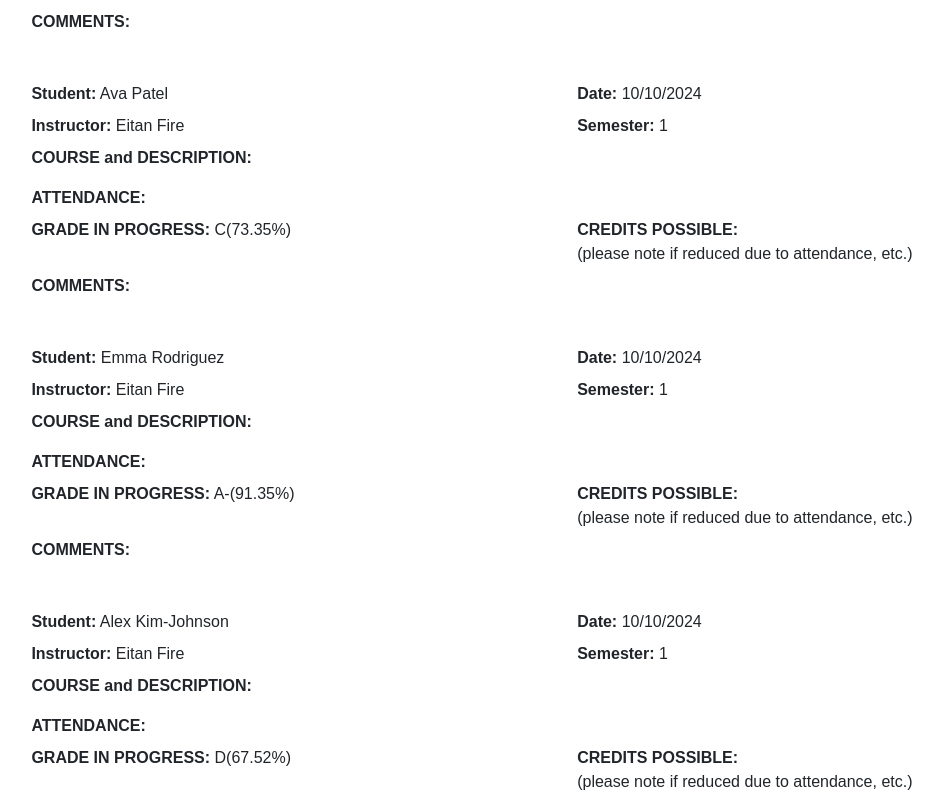
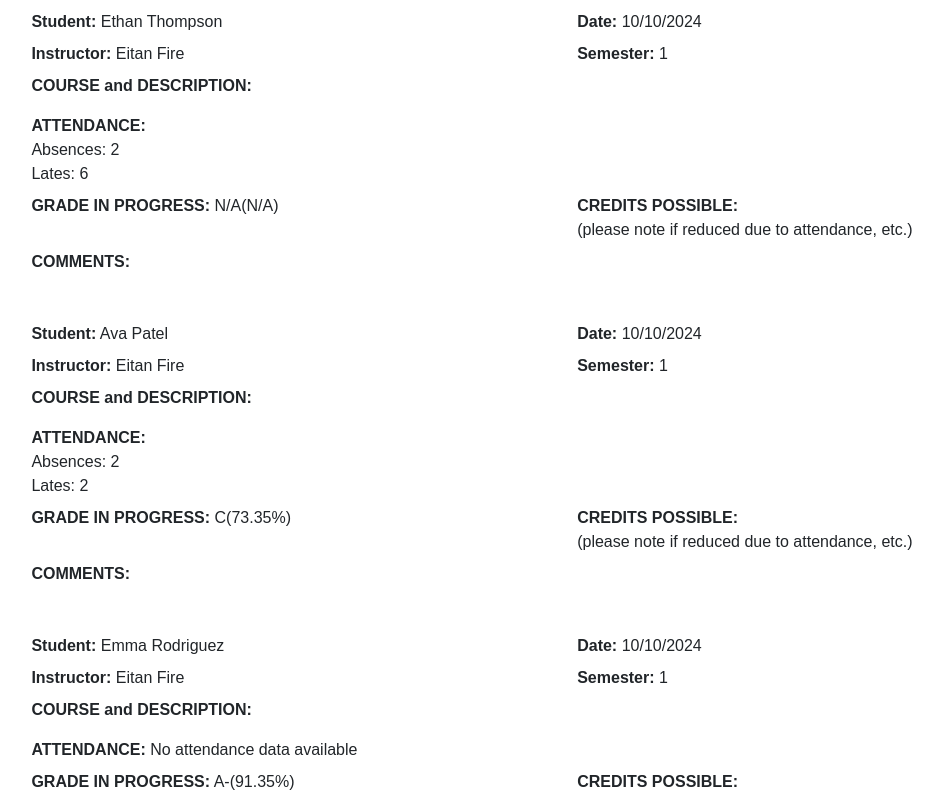
Before and after one commit to eitanfire/Progress-Report-Generator, a React (Vite) app: page / in a window 1280 px wide. Shown: the part 1467-2260 px from the top of the page, without its empty margins (169-1112 px from the left). Built offline with nearby package versions, Linux system fonts and the light colour scheme.

Commit message:
display attendance data on progress report

```diff
--- a/src/components/Report.tsx
+++ b/src/components/Report.tsx
@@ -2,7 +2,7 @@ import React, { useState, useEffect } from "react";
 import { Col, Row, Container } from "reactstrap";
 import gradesData from "../grades.json";
 import gradeScaleData from "../utils/gradeScale.json";
-// import Logo from "../assets/unnamed.jpg";
+import attendanceData from "../utils/attendance.json";
 import Logo from "../assets/sept-school-logo.png";
 
 interface Student {
@@ -10,11 +10,18 @@ interface Student {
   firstName: string;
   email: string;
   overallGrade: number | null;
+  attendance?: AttendanceRecord;
 }
 
 interface GradeScale {
   letter: string;
   minPercentage: number;
+}
+
+interface AttendanceRecord {
+  name: string;
+  absences: number;
+  lates: number;
 }
 
 const Report: React.FC = () => {
@@ -28,7 +35,25 @@ const Report: React.FC = () => {
         ? parseFloat(student.overallGrade)
         : null,
     }));
-    setStudents(processedStudents);
+
+    const processedAttendance = attendanceData.studentAttendance.map(
+      (student) => ({
+        name: student.name,
+        absences: student.attendance[6], // Index 6 corresponds to 'A' (Absences)
+        lates: student.attendance[3] + student.attendance[4], // Indices 3 and 4 correspond to 'L' and 'LE' (Lates)
+      })
+    );
+
+    // Merge attendance data with student data
+    const studentsWithAttendance = processedStudents.map((student) => {
+      const attendanceRecord = processedAttendance.find(
+        (record) =>
+          record.name.toLowerCase() === student.firstName.toLowerCase()
+      );
+      return { ...student, attendance: attendanceRecord };
+    });
+
+    setStudents(studentsWithAttendance);
     setGradeScale(gradeScaleData.gradeScale);
   }, []);
 
@@ -47,11 +72,9 @@ const Report: React.FC = () => {
     return "F"; // Default to F if no other grade matches
   };
 
-  console.log("Logo import:", Logo);
-
   return (
     <Container fluid>
-        <img className="logo" src={Logo} alt="Logo" />
+      <img className="logo" src={Logo} alt="Logo" />
       <Row className="mb-3">
         <Col>
           <h1 className="heading">MID-SEMESTER STUDENT EVALUATION</h1>
@@ -87,6 +110,16 @@ const Report: React.FC = () => {
           <Row className="mb-2">
             <Col>
               <strong>ATTENDANCE:</strong>
+              {student.attendance ? (
+                <>
+                  <br />
+                  Absences: {student.attendance.absences}
+                  <br />
+                  Lates: {student.attendance.lates}
+                </>
+              ) : (
+                <span> No attendance data available</span>
+              )}
             </Col>
           </Row>
           <Row className="mb-2">
--- /dev/null
+++ b/src/utils/attendance.json
@@ -0,0 +1,34 @@
+{
+  "courseName": "PERSONAL FINANCE",
+  "attendanceCategories": ["P", "PH", "PC", "L", "LE", "NP", "A", "M"],
+  "studentAttendance": [
+    {
+      "name": "Luke",
+      "attendance": [9, 0, 0, 4, 0, 0, 1, 0]
+    },
+    {
+      "name": "Brie",
+      "attendance": [9, 0, 0, 3, 0, 0, 2, 0]
+    },
+    {
+      "name": "Isabella",
+      "attendance": [14, 0, 0, 0, 0, 0, 0, 0]
+    },
+    {
+      "name": "Sophie",
+      "attendance": [4, 0, 0, 7, 0, 0, 3, 0]
+    },
+    {
+      "name": "Ava",
+      "attendance": [10, 0, 0, 2, 0, 0, 2, 0]
+    },
+    {
+      "name": "Noah",
+      "attendance": [10, 0, 0, 3, 0, 0, 1, 0]
+    },
+    {
+      "name": "Ethan",
+      "attendance": [6, 0, 0, 6, 0, 0, 2, 0]
+    }
+  ]
+}
```
